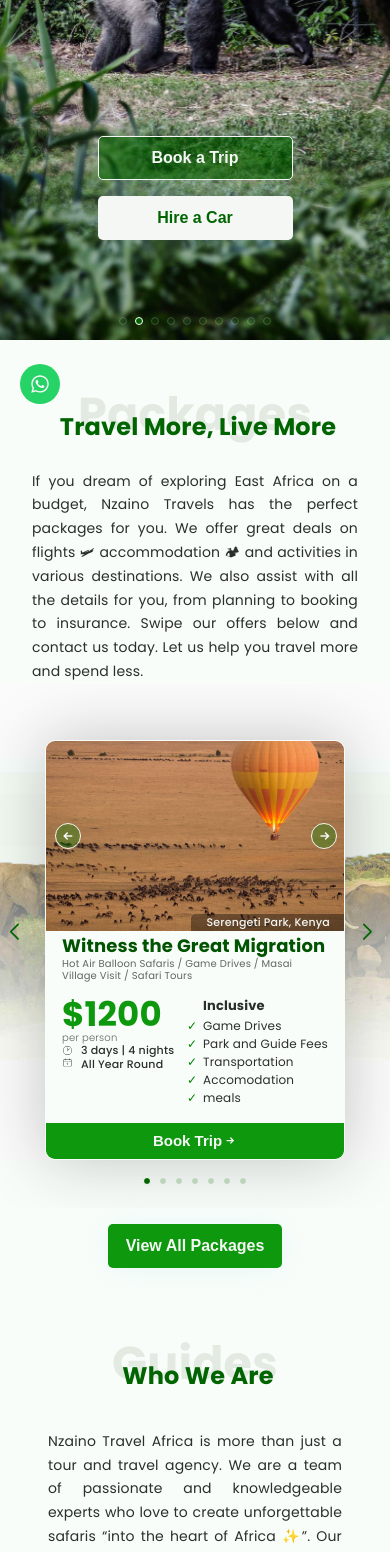
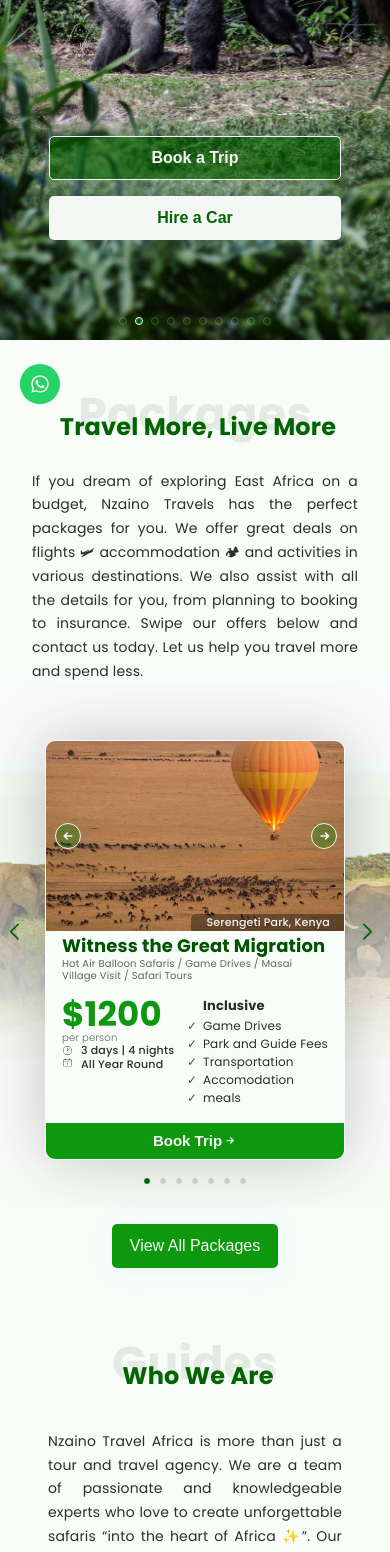
Before and after one commit to thebuya/Nzaino_Website, a React (Create React App) app: page / in a window 390 px wide. Shown: the part 420-1972 px from the top of the page. Built offline with nearby package versions, Linux system fonts and the light colour scheme.

Commit message:
In Battle with SEO META

```diff
--- a/src/Components/HomeMainSlide.jsx
+++ b/src/Components/HomeMainSlide.jsx
@@ -1,7 +1,7 @@
 import React, { useRef }  from 'react'
 //import { useHistory } from 'react-router-dom'; // Import useHistory from react-router-dom
 import { useNavigate } from 'react-router-dom';
-
+import {Link} from 'react-router-dom'
 import 'swiper/css/pagination';
 import 'swiper/css/navigation';
 import 'swiper/css/effect-coverflow';
@@ -54,9 +54,9 @@
 
   return (
     <div className="content-container">
-      <p className="home-heading">
+      <h1 className="home-heading">
          Discover <span>The Wonders of East Africa</span> with our Tailor-Made Tours
-      </p>
+      </h1>
       <Swiper
   spaceBetween={30}
   centeredSlides={true}
@@ -123,13 +123,18 @@
       </Swiper>
 
       <div className="buttonz">
+        <a href="#bookingSection">
           <button className="firstbutton bookhome" onClick={scrollToSection}>
               <span>Book a Trip</span>
           </button>
+        </a>
 
-          <button className="firstbutton" onClick={goToCarPage}>
-              <span>Hire a Car</span>
-          </button>
+
+
+            <Link to="/ugandacarhire">
+                <button className="firstbutton" onClick={goToCarPage}> Hire a Car</button>
+            </Link>
+
       </div>
 
 
--- a/src/Components/HomePackageSlide.jsx
+++ b/src/Components/HomePackageSlide.jsx
@@ -109,9 +109,11 @@
             </Swiper>
             <img src={BackgroundBlog} className="BackBlog packageback " alt="" />
       </div>
-      <button className="moredestinations">
-      <Link to="/eastafricapackages" className='linkbutton'> View All Packages</Link>
-      </button>
+
+        <Link to="/eastafricatravelpackages" className='linkbutton'>
+           <button className="moredestinations"> View All Packages  </button>
+        </Link>
+
 
 
     </>
--- a/src/Components/HomePlaces.jsx
+++ b/src/Components/HomePlaces.jsx
@@ -89,9 +89,11 @@
             </Swiper>
             <img src={BackgroundBlog} className="BackBlog destinback" alt="" />
       </div>
-      <button className="moredestinations">
-      <Link to="/eastafricadestinations" className='linkbutton'> View All Destinations</Link>
-      </button>
+
+          <Link to="/eastafricatraveldestinations" className='linkbutton'>
+               <button className="moredestinations">View All Destinations</button>
+          </Link>
+
 
 
     </>
--- a/src/Components/Teamcard.jsx
+++ b/src/Components/Teamcard.jsx
@@ -6,9 +6,8 @@
 
     return (
       <div className='teamMemberCard' key={props.id}>
-          {/**  <img src={props.image} className="memberImage" alt="" /> */}
+          {/**  <img src={props.image} className="memberImage" alt={props.name} /> */}
             <div className="jobDiv" >
-
                  <h5 className="name">{props.name}</h5>
                  <p className="job">{props.job}</p>
             </div>
--- a/src/Pages/home/Home.jsx
+++ b/src/Pages/home/Home.jsx
@@ -1,11 +1,11 @@
-import React, {useEffect} from 'react';
-
+import React from 'react';
+import { Helmet } from 'react-helmet';
 import HomeBlogSlide from '../../Components/HomeBlogSlide';
 
 import NewsLetter from '../../Components/NewsLetter';
 import HomeMainSlide from '../../Components/HomeMainSlide';
-//import FadeHeader from '../../UI/FadeHeader';
 import HomePlaces from '../../Components/HomePlaces';
+
 
 import './home.css';
 import HomeReviewSlide from '../../Components/HomeReviewSlide';
@@ -16,21 +16,36 @@
 
 
 import who from '../../Images/van.jpg';
+import siteimage from '../../Images/bwindi3.jpg';
 import FadeHeader from '../../UI/FadeHeader';
 import TeamSlide from '../../Components/TeamSlide';
 
 
 const Home = () => {
-  useEffect(() => {
+
+ {/**useEffect(() => {
     document.title = 'Nzaino Travel Africa Limited - Home';
   document.querySelector('meta[name="description"]').setAttribute('content', 'Welcome to Nzaino Travel Africa Limited, your guide to discovering the wonders of East Africa. We offer a wide range of services for an unforgettable African adventure.');
   document.querySelector('meta[property="og:image"]').setAttribute('content', who);
   // You can also modify other meta tags or perform other SEO-related operations here if necessary
-  }, []);
+  }, []); */}
 
 
   return (
     <div className='home-page'>
+       <Helmet>
+            <title>Nzaino Travel Africa Limited - Home</title>
+            <meta name="description" content="Welcome to Nzaino Travel Africa Limited, your guide to discovering the wonders of East Africa. We offer trips, and car hires along a wide range of services for an unforgettable African adventure." />
+            <meta property="og:title" content="Nzaino Travel Africa Limited - Home" />
+            <meta property="og:description" content="Welcome to Nzaino Travel Africa Limited, your guide to discovering the wonders of East Africa. We offer trips, and car hires along a wide range of services for an unforgettable African adventure." />
+            <meta property="og:image" content={siteimage} />
+            {/* Add other meta tags if needed */}
+      </Helmet>
+
+
+
+
+
         <HomeMainSlide/>
      {/**  <div className='exp'>
           <h3>Founded on Over 40 years worth Travel Experiences. </h3>
--- a/src/Pages/home/home.css
+++ b/src/Pages/home/home.css
@@ -349,7 +349,7 @@
             justify-content: center;
         }
         .firstbutton{
-          width: 50%;
+          width: 75vw;
         }
         .home-page .secondpart .team .teamtitle{
           margin-top: 0rem;
--- a/src/Pages/packages/Packages.jsx
+++ b/src/Pages/packages/Packages.jsx
@@ -19,15 +19,13 @@
           'Nzaino provides a catalogue of budget-friendly travel packages from some of the best destinations and accommodations East Africa has to offer.'+
           'Get in touch with us to start your East African adventure. Contact our customer service or use the provided email address for bookings and inquiries.');
         document.querySelector('meta[property="og:image"]').setAttribute('content', headerimage);
-
-
       // You can also modify other meta tags or perform other SEO-related operations here if necessary
   }, []);
 
 
   const [selectedFilter, setSelectedFilter] = useState(null);
 
-  const description = 'Queen Elizabeth National Park, Uganda'; // Replace with your description
+  const descriptioclearn = 'Queen Elizabeth National Park, Uganda'; // Replace with your description
 
   // Pagination state
   const [currentPage, setCurrentPage] = useState(1);
--- a/src/index.js
+++ b/src/index.js
@@ -11,7 +11,7 @@
 root.render(
   <React.StrictMode>
     <Helmet>
-          <meta property="og:site_name" content="Nzaino Travel Africa" />
+          <meta property="og:site_name" content="Nzaino Travel Africa Limited" />
     </Helmet>
 
     <App />
```
